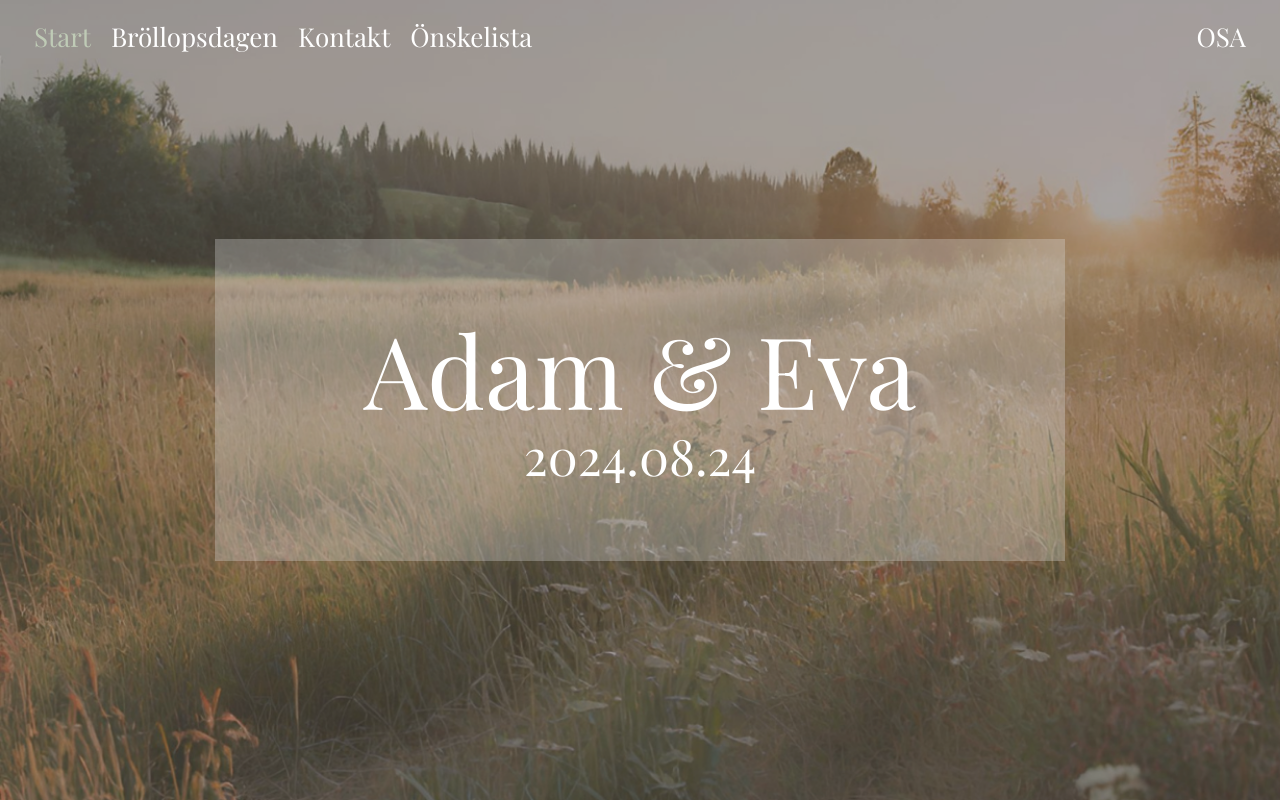
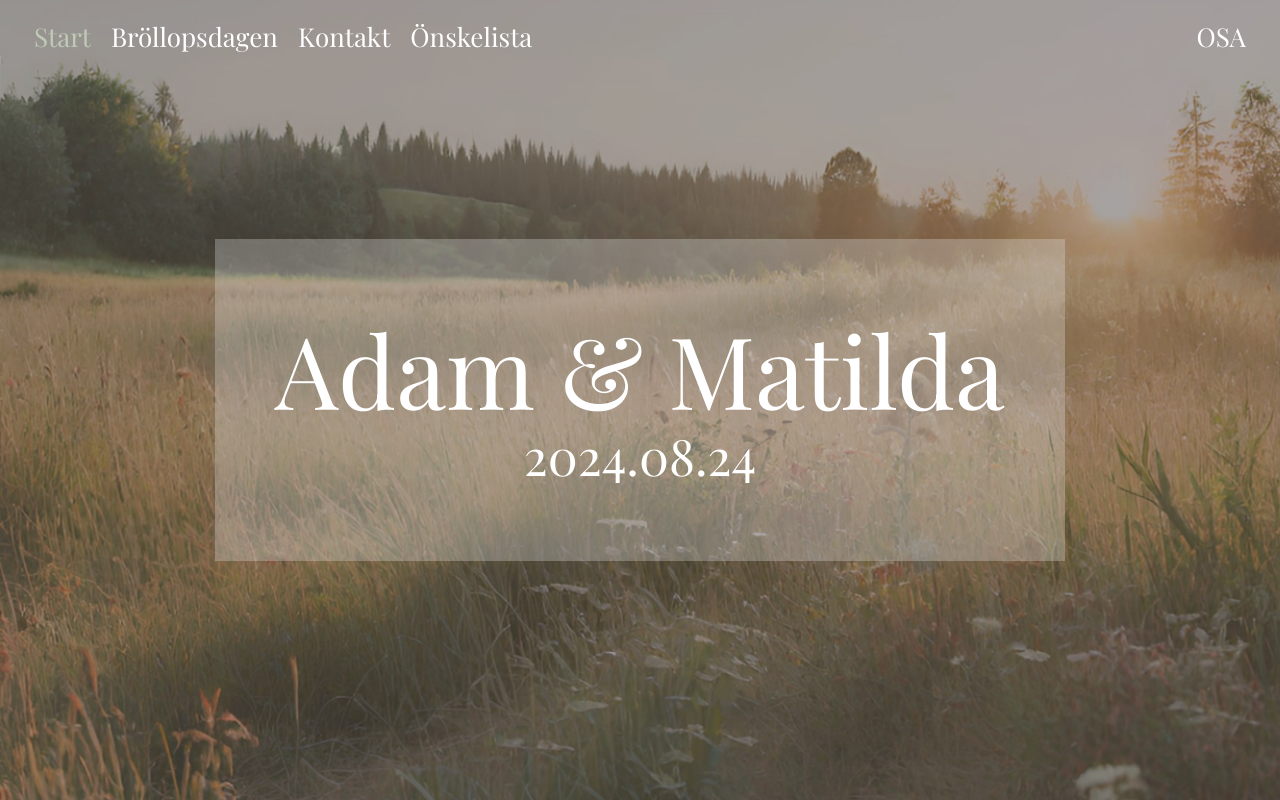
Before and after one commit to AdamOlevall/Wedding_Web, a React app: page / in a window 1280 px wide. Built offline with nearby package versions, Linux system fonts and the light colour scheme.

Commit message:
test svh

```diff
--- a/src/components/Home/HomeComponent.js
+++ b/src/components/Home/HomeComponent.js
@@ -5,7 +5,7 @@ const HomeComponent = () =>  {
   return (
     <div className="background--home">
       <div className="content--home">
-              <p className="header-text--home">Adam & Eva</p>
+              <p className="header-text--home">Adam & Matilda</p>
               <p className="header-text-small--home">2024.08.24</p>
       </div>
     </div>
--- a/src/index.css
+++ b/src/index.css
@@ -5,8 +5,7 @@ body {
   background-image: url("./images/adammatilda.png");
   background-repeat: no-repeat;
   background-size: cover;
-  height: 100vh;
-  max-height: 100vh;
+  height: 100svh;
 }
 
 .root {
```
